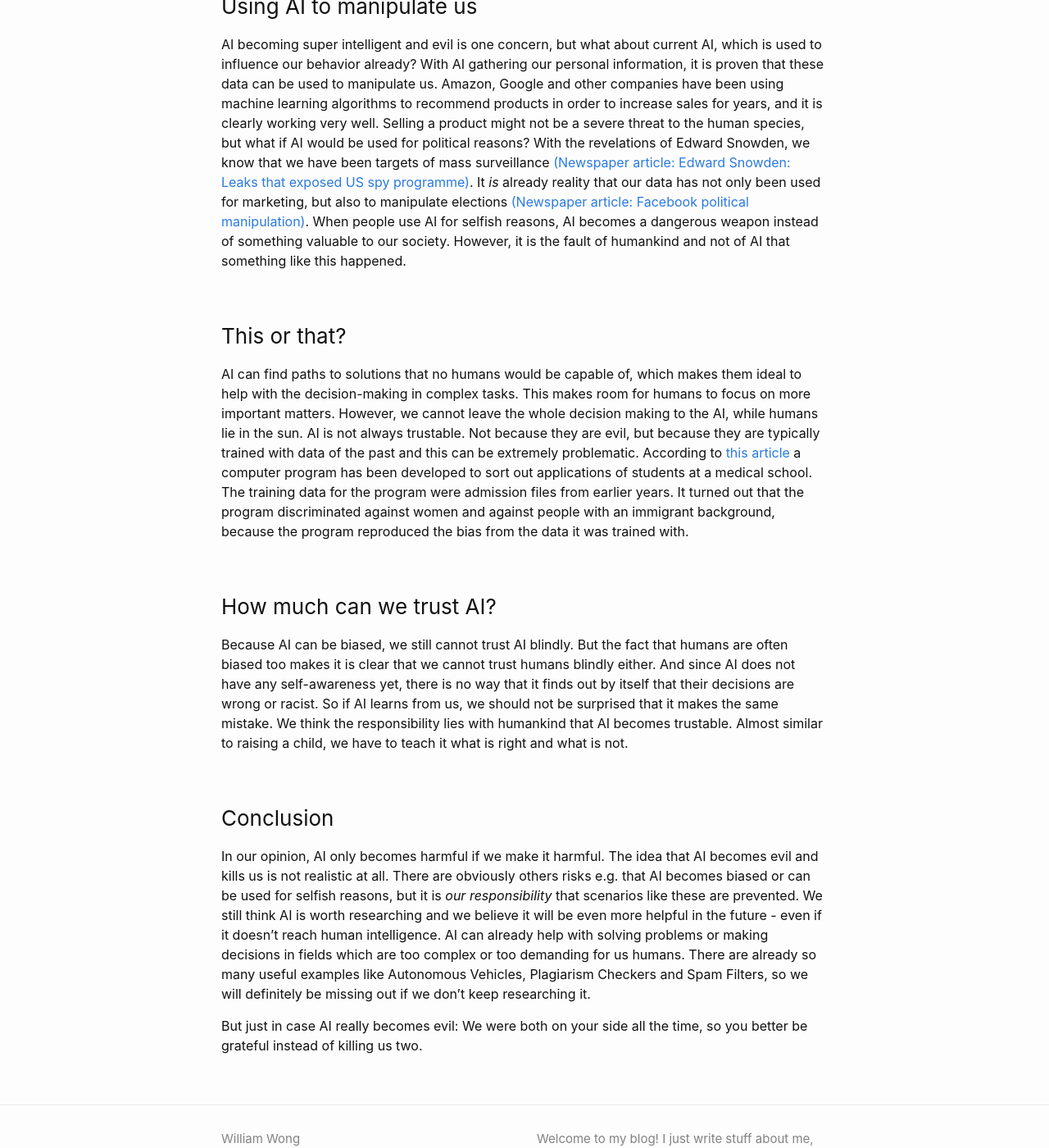
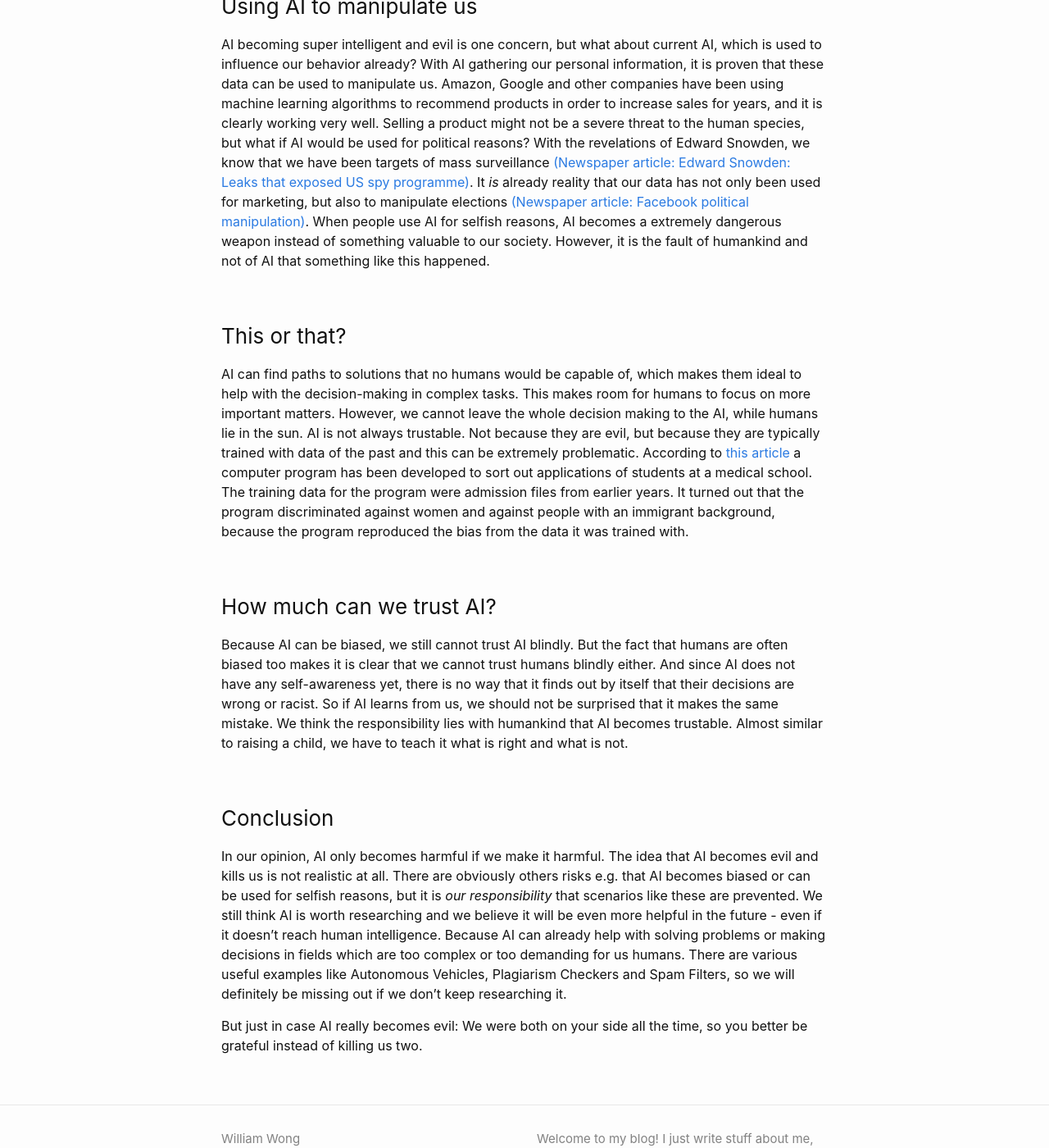
Before and after one commit to wongwil/wongwil.github.io, a Jekyll site: the page built from _posts/2020-09-20-good-or-bad-guy.md, in a window 1280 px wide and 1400 px high, scrolled down 1825 px. Shown: the whole window at 82% size. Built offline with Jekyll 4.4.1, drawn with Linux system fonts in a browser that asks for light colours; comment, search, counter and statistics services are not loaded.

Commit message:
Update 2020-09-20-good-or-bad-guy.md

```diff
--- a/_posts/2020-09-20-good-or-bad-guy.md
+++ b/_posts/2020-09-20-good-or-bad-guy.md
@@ -30,7 +30,7 @@ It’s obvious that these AI systems perform exceptionally at one task. However,
 
 ### Using AI to manipulate us
 
-AI becoming super intelligent and evil is one concern, but what about current AI, which is used to influence our behavior already? With AI gathering our personal information, it is proven that these data can be used to manipulate us. Amazon, Google and other companies have been using machine learning algorithms to recommend products in order to increase sales for years, and it is clearly working very well. Selling a product might not be a severe threat to the human species, but what if AI would be used for political reasons? With the revelations of Edward Snowden, we know that we have been targets of mass surveillance [(Newspaper article: Edward Snowden: Leaks that exposed US spy programme)](https://www.bbc.com/news/world-us-canada-23123964). It *is* already reality that our data has not only been used for marketing, but also to manipulate elections [(Newspaper article: Facebook political manipulation)](https://www.washingtonpost.com/outlook/2019/11/04/i-worked-political-ads-facebook-they-profit-by-manipulating-us/). When people use AI for selfish reasons, AI becomes a dangerous weapon instead of something valuable to our society. However, it is the fault of humankind and not of AI that something like this happened.
+AI becoming super intelligent and evil is one concern, but what about current AI, which is used to influence our behavior already? With AI gathering our personal information, it is proven that these data can be used to manipulate us. Amazon, Google and other companies have been using machine learning algorithms to recommend products in order to increase sales for years, and it is clearly working very well. Selling a product might not be a severe threat to the human species, but what if AI would be used for political reasons? With the revelations of Edward Snowden, we know that we have been targets of mass surveillance [(Newspaper article: Edward Snowden: Leaks that exposed US spy programme)](https://www.bbc.com/news/world-us-canada-23123964). It *is* already reality that our data has not only been used for marketing, but also to manipulate elections [(Newspaper article: Facebook political manipulation)](https://www.washingtonpost.com/outlook/2019/11/04/i-worked-political-ads-facebook-they-profit-by-manipulating-us/). When people use AI for selfish reasons, AI becomes a extremely dangerous weapon instead of something valuable to our society. However, it is the fault of humankind and not of AI that something like this happened.
 
 ### This or that?
 
@@ -43,6 +43,6 @@ Because AI can be biased, we still cannot trust AI blindly. But the fact that hu
 
 ### Conclusion
 
-In our opinion, AI only becomes harmful if we make it harmful. The idea that AI becomes evil and kills us is not realistic at all. There are obviously others risks e.g. that AI becomes biased or can be used for selfish reasons, but it is *our responsibility* that scenarios like these are prevented. We still think AI is worth researching and we believe it will be even more helpful in the future - even if it doesn't reach human intelligence. AI can already help with solving problems or making decisions in fields which are too complex or too demanding for us humans. There are already so many useful examples like Autonomous Vehicles, Plagiarism Checkers and Spam Filters, so we will definitely be missing out if we don't keep researching it.
+In our opinion, AI only becomes harmful if we make it harmful. The idea that AI becomes evil and kills us is not realistic at all. There are obviously others risks e.g. that AI becomes biased or can be used for selfish reasons, but it is *our responsibility* that scenarios like these are prevented. We still think AI is worth researching and we believe it will be even more helpful in the future - even if it doesn't reach human intelligence. Because AI can already help with solving problems or making decisions in fields which are too complex or too demanding for us humans. There are various useful examples like Autonomous Vehicles, Plagiarism Checkers and Spam Filters, so we will definitely be missing out if we don't keep researching it.
 
 But just in case AI really becomes evil: We were both on your side all the time, so you better be grateful instead of killing us two.
```
